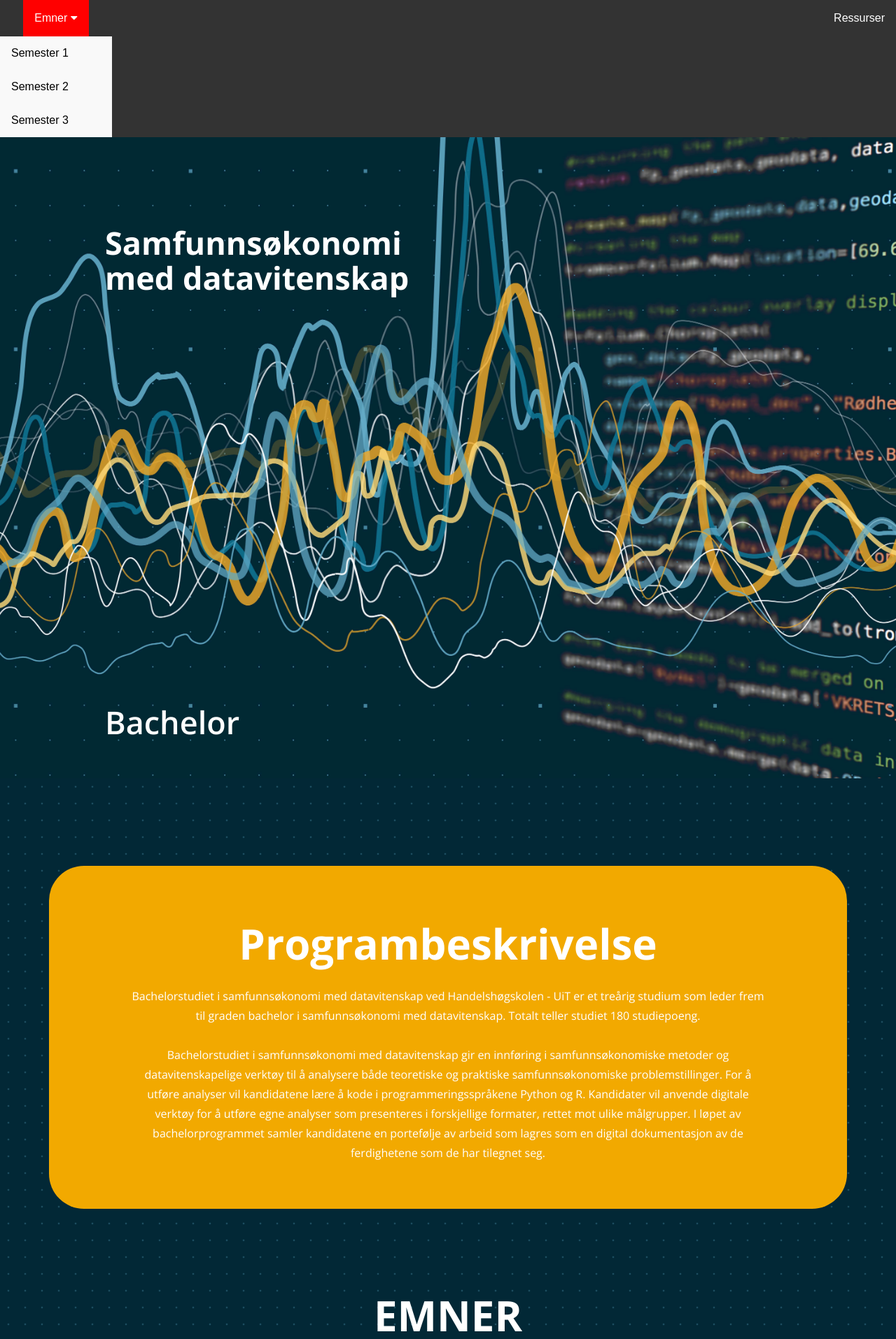
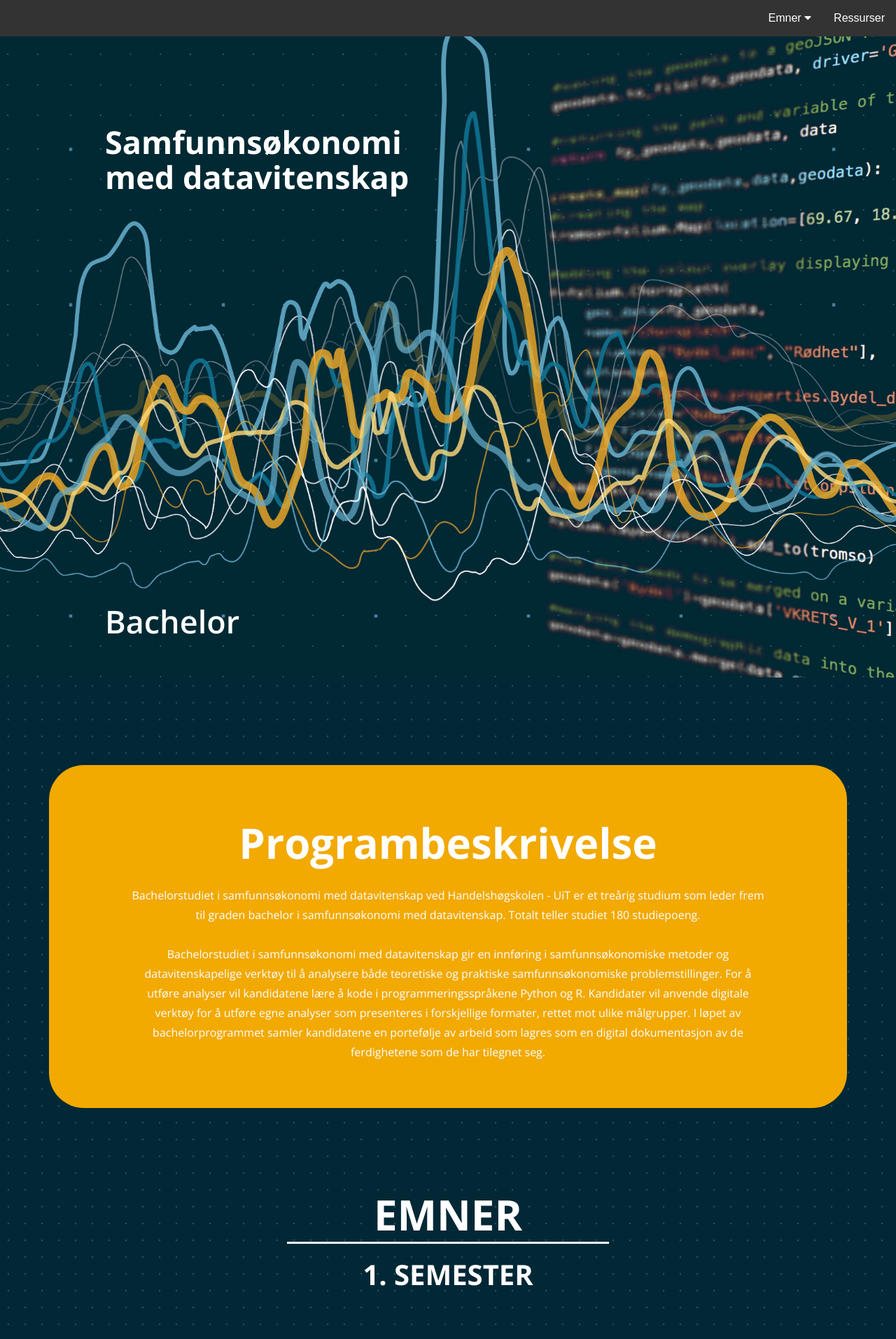
Before and after one commit to uit-econ/uit-econ.github.io, a Jekyll site: the page built from index.md, in a window 1280 px wide. Shown: the top 1913 px of the page at 70% size. Built offline with Jekyll 4.4.1, drawn with Linux system fonts in a browser that asks for light colours.

Commit message:
Update navheader.html

```diff
--- a/_includes/navheader.html
+++ b/_includes/navheader.html
@@ -68,7 +68,7 @@
 
 /* The dropdown container */
 .dropdown {
-  float: left;
+  float: right;
   overflow: hidden;
 }
 
@@ -106,7 +106,7 @@
   padding: 12px 16px;
   text-decoration: none;
   display: block;
-  text-align: left;
+  text-align: right;
 }
 
 /* Add a grey background color to dropdown links on hover */
```
